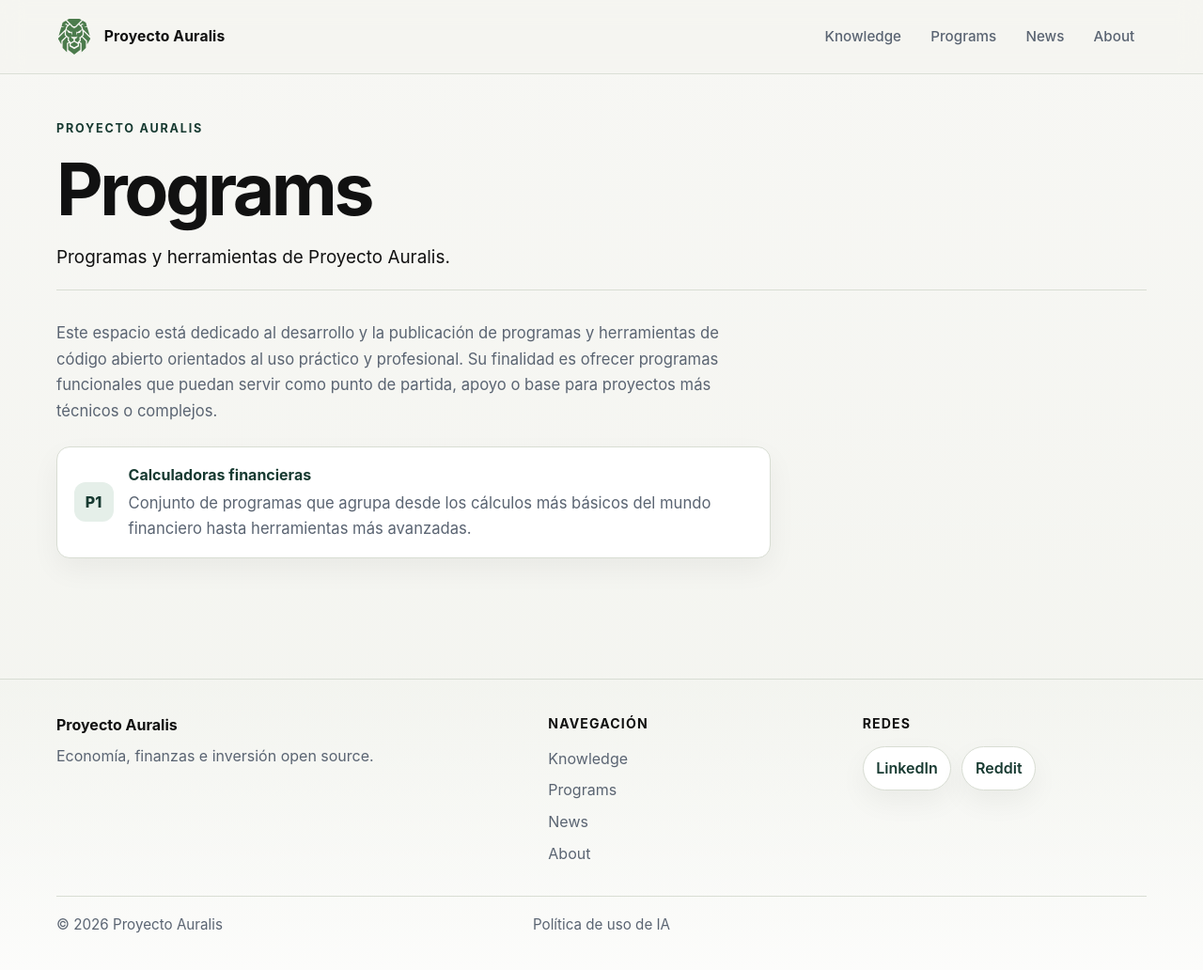
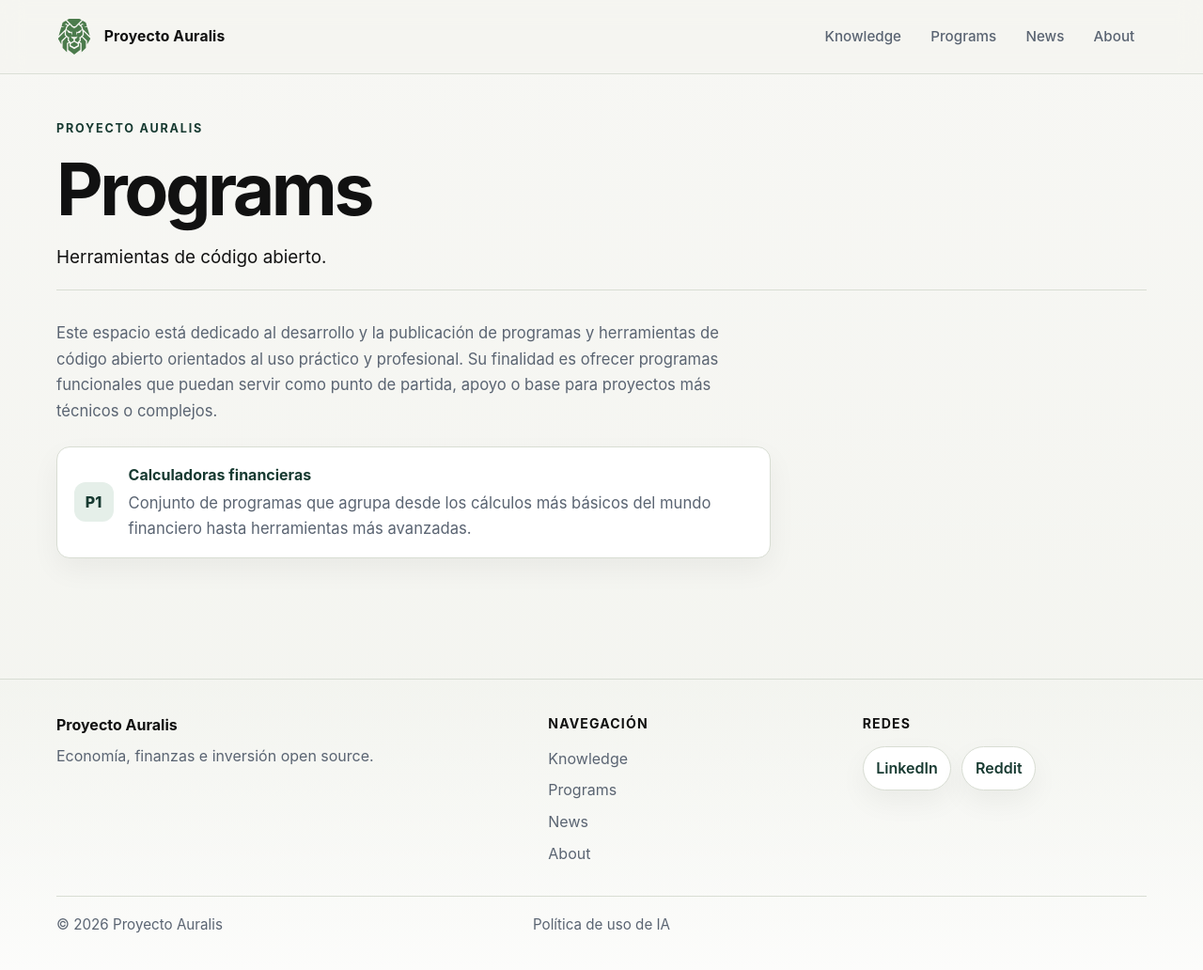
Before and after one commit to Proyecto-Auralis/auralis-site, a Jekyll site: the page built from programs/index.md, in a window 1280 px wide and 1036 px high. Shown: the top 1032 px of the window at 94% size. Built offline with Jekyll 4.4.1, drawn with Linux system fonts in a browser that asks for light colours.

Commit message:
Change lead text in programs index
Updated lead text to emphasize open-source tools.

```diff
--- a/programs/index.md
+++ b/programs/index.md
@@ -3,7 +3,7 @@ layout: page
 title: Programs
 permalink: /programs/
 description: Programas y herramientas de Proyecto Auralis.
-lead: "Programas y herramientas de Proyecto Auralis."
+lead: "Herramientas de código abierto."
 ---
 
 Este espacio está dedicado al desarrollo y la publicación de programas y herramientas de código abierto orientados al uso práctico y profesional. Su finalidad es ofrecer programas funcionales que puedan servir como punto de partida, apoyo o base para proyectos más técnicos o complejos.
```
